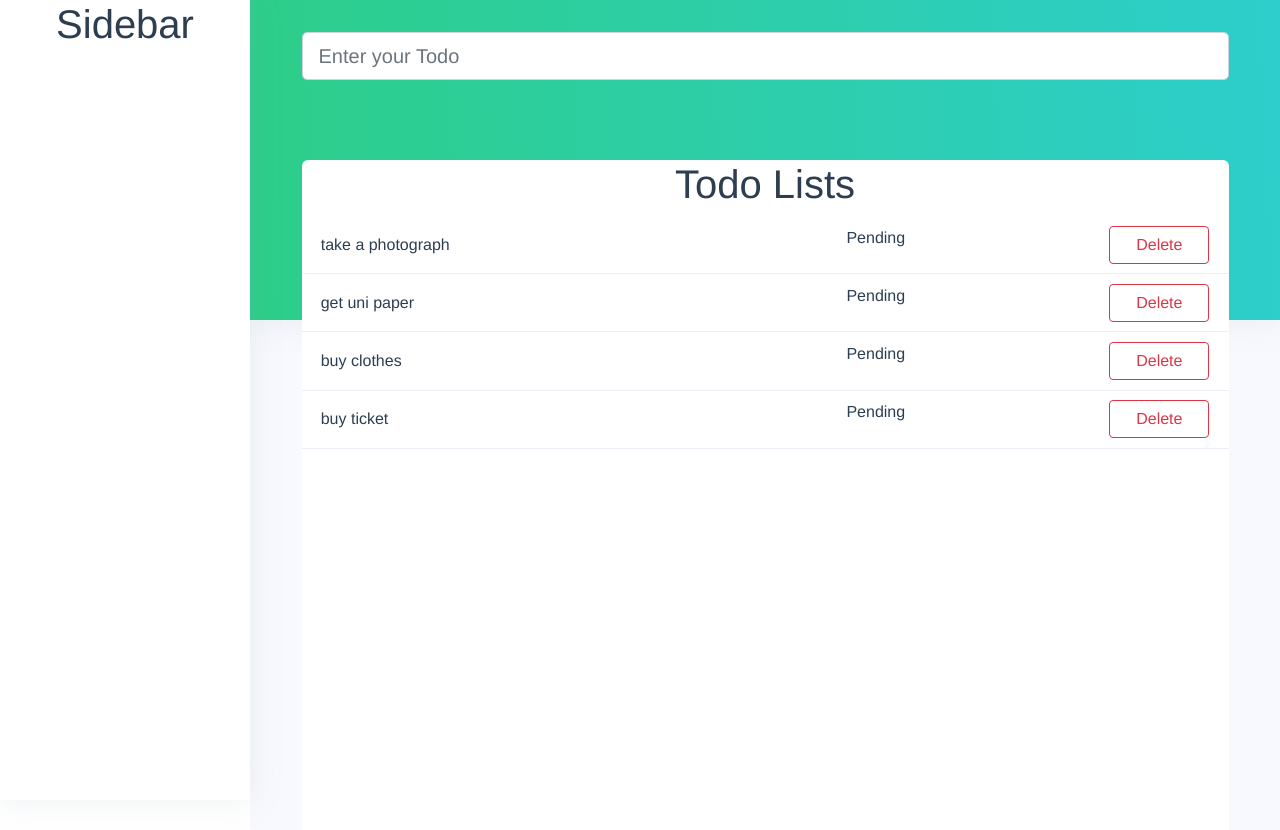
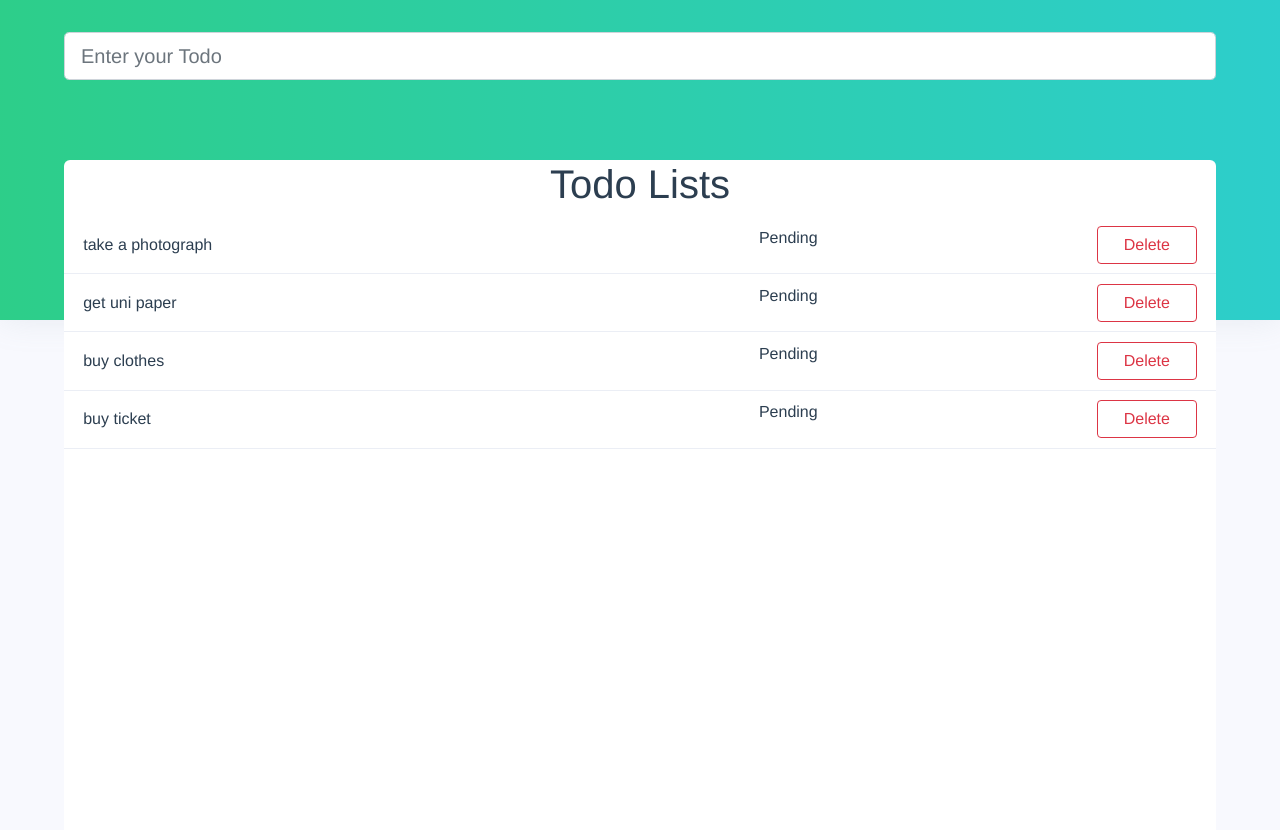
Before and after one commit to hellonathapon/vue-todo-app, a Vue app: page / in a window 1280 px wide. Shown: the top 830 px of the page. Built offline with nearby package versions, Linux system fonts and the light colour scheme.

Commit message:
rename project and delete sidebar.vue

```diff
--- a/package.json
+++ b/package.json
@@ -1,5 +1,5 @@
 {
-  "name": "project-todo-vue",
+  "name": "vue-todo-app",
   "version": "0.1.0",
   "private": true,
   "scripts": {
--- a/src/App.vue
+++ b/src/App.vue
@@ -1,18 +1,15 @@
 <template>
   <div id="app">
-    <Sidebar/>
     <HelloWorld msg="Welcome to Your Vue.js App"/>
   </div>
 </template>
 
 <script>
-import Sidebar from './components/Sidebar.vue'
 import HelloWorld from './components/HelloWorld.vue'
 
 export default {
   name: 'App',
   components: {
-    Sidebar,
     HelloWorld
   }
 }
@@ -31,7 +28,6 @@ export default {
     text-align: center;
     color: #2c3e50;
     display: grid;
-    grid-template-columns: 250px auto;
-    grid-template-areas: "a b";
+    grid-template-columns: 1fr;
   }
 </style>
--- a/src/components/HelloWorld.vue
+++ b/src/components/HelloWorld.vue
@@ -54,7 +54,6 @@ export default {
     text-decoration: none;
   }
   .hello {
-    grid-area: b;
     /* min-height: 100vh; */
     background: #f8f9fe;
     display: grid;
--- a/src/components/Sidebar.vue
+++ /dev/null
@@ -1,23 +0,0 @@
-<template>
-  <div class="sidebar">
-      <h1>Sidebar</h1>
-  </div>
-</template>
-
-<script>
-export default {
-  name: 'Sidebar',
-}
-</script>
-
-<style scoped>
-    .sidebar {
-        grid-area: a;
-        position: fixed;
-        top: 0;
-        width: 250px;
-        height: 100%;
-        background: #fff;
-        box-shadow: 0 0 2rem 0 rgba(136,152,170,.15);
-    }
-</style>
```
